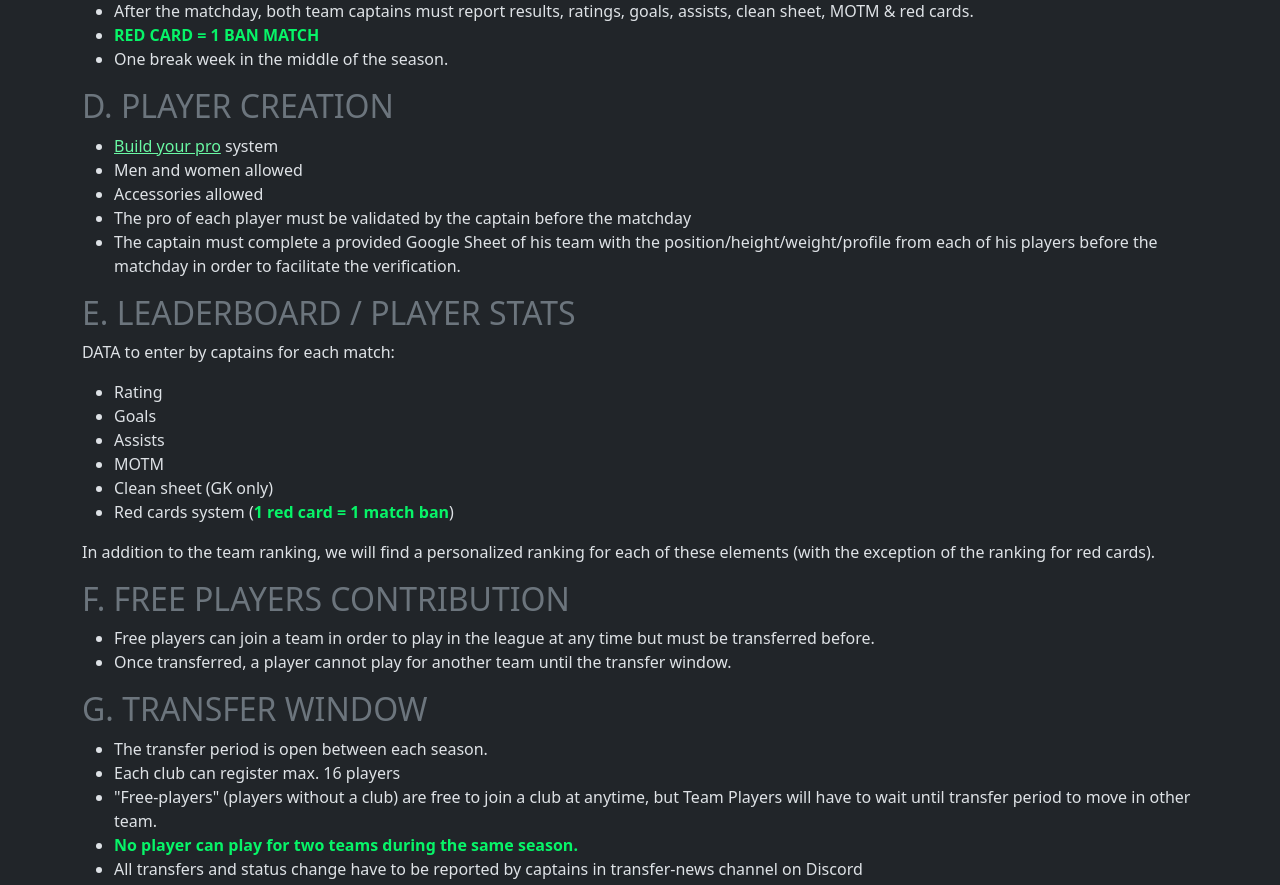
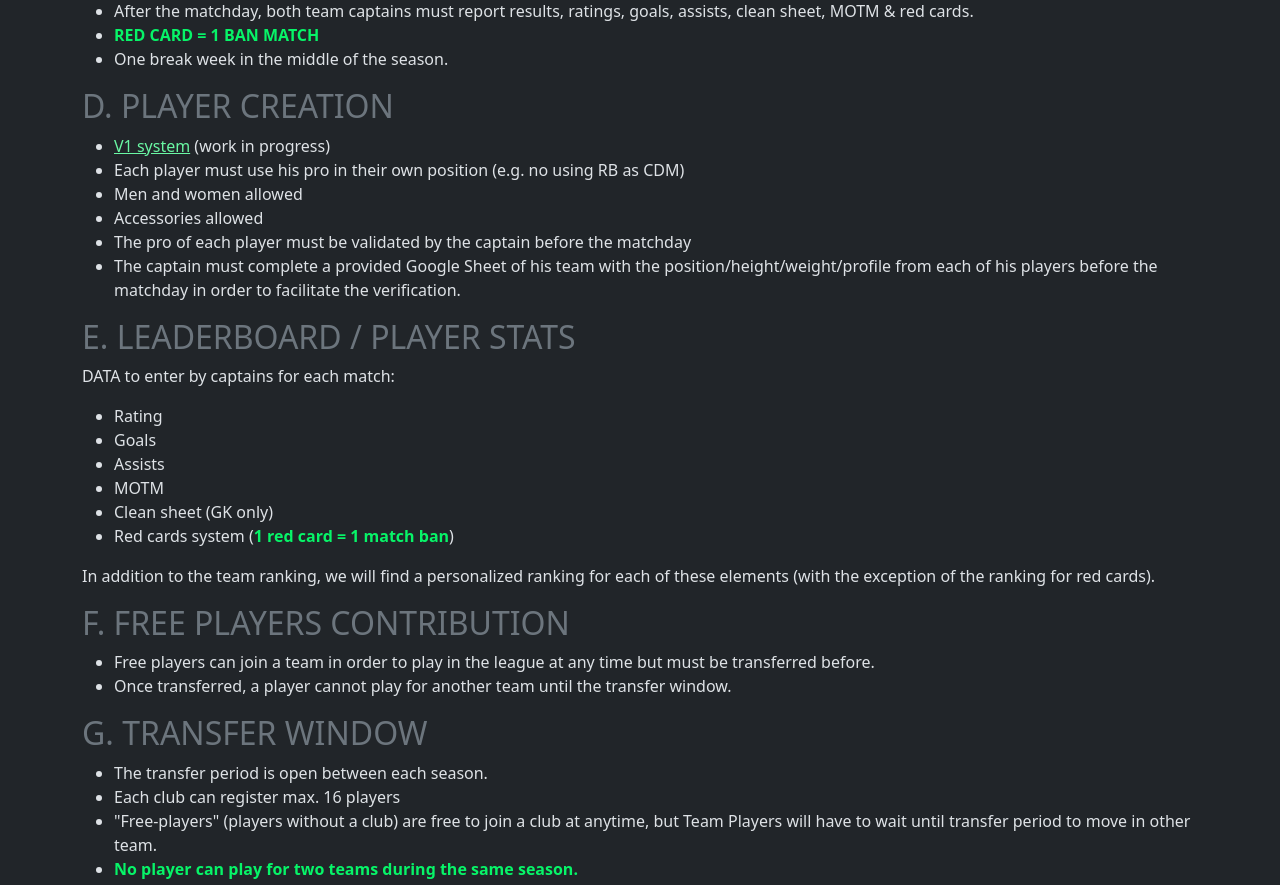
Before and after one commit to garrytrinder/fuma-clubs, a Next.js app: page /league-rules in a window 1280 px wide. Shown: the part 900-1785 px from the top of the page. Built offline with nearby package versions, Linux system fonts and the light colour scheme.

Commit message:
Update league rules page with V1 system and position restrictions

```diff
--- a/app/league-rules/page.tsx
+++ b/app/league-rules/page.tsx
@@ -44,7 +44,8 @@ export default function RulesPage() {
     </ul>
     <h2 className="text-secondary">D. PLAYER CREATION</h2>
     <ul>
-      <li><Link href="/build-your-pro">Build your pro</Link> system</li>
+      <li><Link href="/build-your-pro">V1 system</Link> (work in progress)</li>
+      <li>Each player must use his pro in their own position (e.g. no using RB as CDM)</li>
       <li>Men and women allowed</li>
       <li>Accessories allowed</li>
       <li>The pro of each player must be validated by the captain before the matchday</li>
@@ -72,7 +73,7 @@ export default function RulesPage() {
       <li>Each club can register max. 16 players</li>
       <li>&quot;Free-players&quot; (players without a club) are free to join a club at anytime, but Team Players will have to wait until transfer period to move in other team.</li>
       <li><b className="text-primary">No player can play for two teams during the same season.</b></li>
-      <li>All transfers and status change have to be reported by captains in transfer-news channel on Discord</li>
+      <li>All transfers and status change have to be reported by captains in <Link href="https://discord.com/channels/882539898953949204/1064517191661256716">transfer-news</Link> channel on Discord</li>
     </ul>
     <h2 className="text-secondary">H. MAIN ISSUES AND CONSEQUENCES</h2>
     <p><b className="text-primary">Each situation is unique but you will find here the generic consequences (the most serious) in the case where an admin has to make a decision. No admin will intervene if the captains manage to find an arrangement between themselves:</b></p>
```
